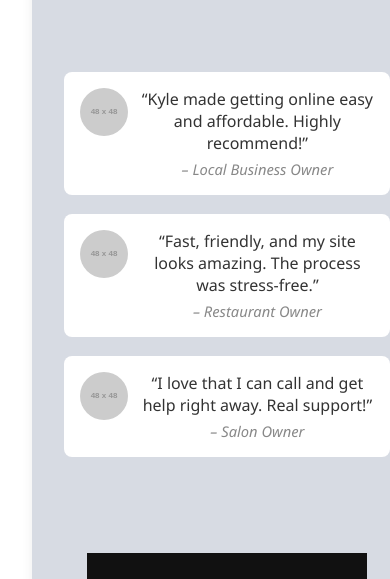
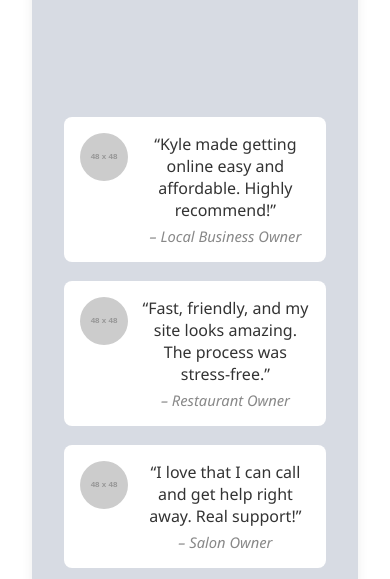
Before and after one commit to 1LKY3/kylemayerdotme, a plain HTML site: page index.html in a window 390 px wide. Shown: the part 2213-2792 px from the top of the page. Drawn offline with Linux system fonts and the light colour scheme; placeholder pictures from the web are drawn by us.

Commit message:
duplicate padding error fixed?

```diff
--- a/style.css
+++ b/style.css
@@ -287,6 +287,7 @@ main {
   border-radius: 0 0 16px 16px;
   box-shadow: 0 2px 12px rgba(0,0,0,0.07);
   margin: 0 2rem 2rem 2rem;
+  box-sizing: border-box; /* Include padding and border in the element's total width and height */
 }
 
 /* Only apply the texture for the kylemayer.me tab's main page */
@@ -403,8 +404,7 @@ main {
   }
 
   main {
-    padding: 1rem;
-    width: 100%;
+    margin: 1rem;
     min-height: 200px;
   }
 }
@@ -426,9 +426,7 @@ main {
   }
 
   main {
-    padding: 0.5rem;
-    padding: 0.5rem;
-    width: 100%;
+    margin: 0.5rem;
     min-height: 120px;
   }
 
```
